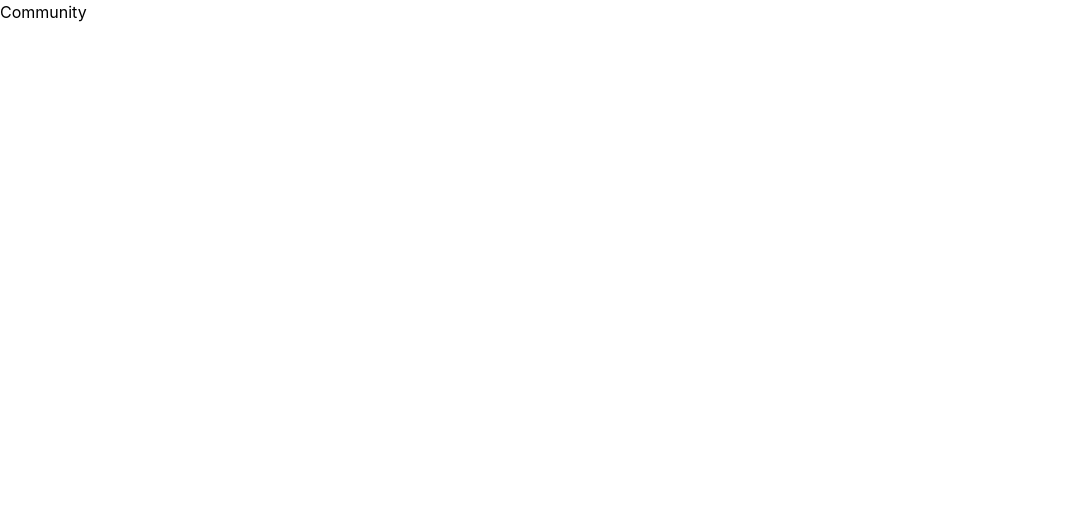
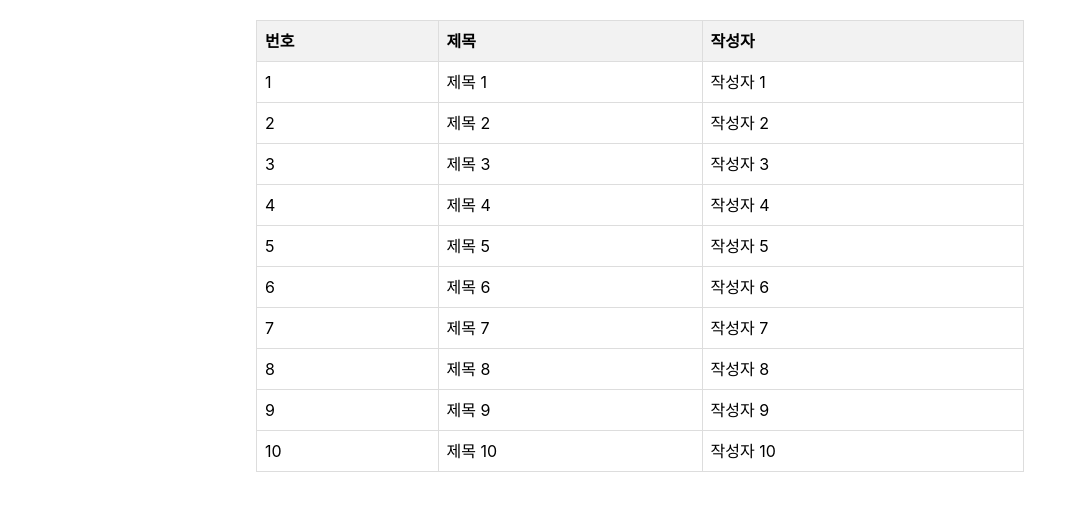
Before and after one commit to 2eemj000/project_CAREFINDER, a React (Create React App) app: page /community in a window 1280 px wide. Shown: the top 510 px of the page, without its empty margins (0-1086 px from the left). Built offline with nearby package versions, Linux system fonts and the light colour scheme.

Commit message:
community 추가

```diff
--- a/src/03/Community.js
+++ b/src/03/Community.js
@@ -1,9 +1,35 @@
-import React from 'react'
+import React from 'react';
+import './community.css';
 
-export default function Community() {
+function Community() {
+  const data = Array.from({ length: 10 }, (_, index) => ({
+    번호: index + 1,
+    제목: `제목 ${index + 1}`,
+    작성자: `작성자 ${index + 1}`,
+  }));
+
   return (
-    <div>
-      Community
+    <div className="container">
+      <table>
+        <thead>
+          <tr>
+            <th>번호</th>
+            <th>제목</th>
+            <th>작성자</th>
+          </tr>
+        </thead>
+        <tbody>
+          {data.map((item) => (
+            <tr key={item.번호}>
+              <td>{item.번호}</td>
+              <td>{item.제목}</td>
+              <td>{item.작성자}</td>
+            </tr>
+          ))}
+        </tbody>
+      </table>
     </div>
-  )
+  );
 }
+
+export default Community;
--- /dev/null
+++ b/src/03/community.css
@@ -0,0 +1,20 @@
+.container {
+    width: 60%;
+    margin: 0 auto;
+    margin-top: 20px;
+  }
+
+  table {
+    width: 100%;
+    border-collapse: collapse;
+  }
+
+  th, td {
+    border: 1px solid #ddd;
+    padding: 8px;
+    text-align: left;
+  }
+
+  thead {
+    background-color: #f2f2f2;
+  }
```
